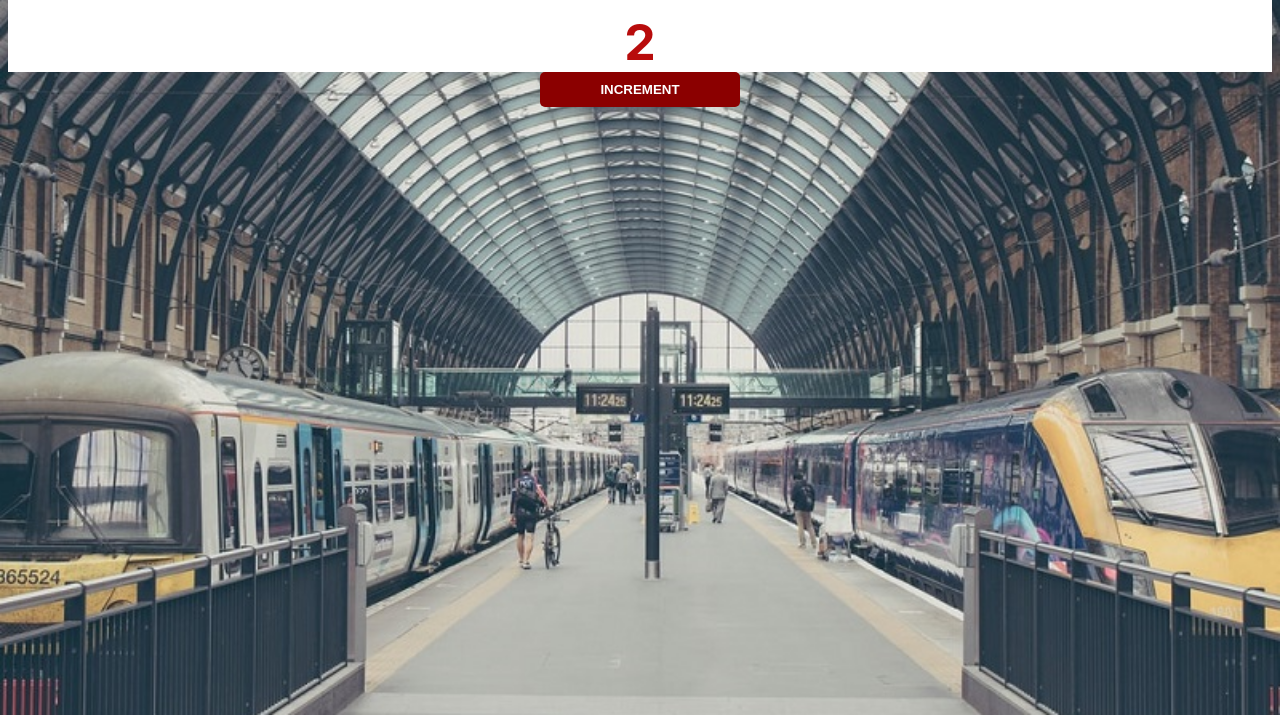
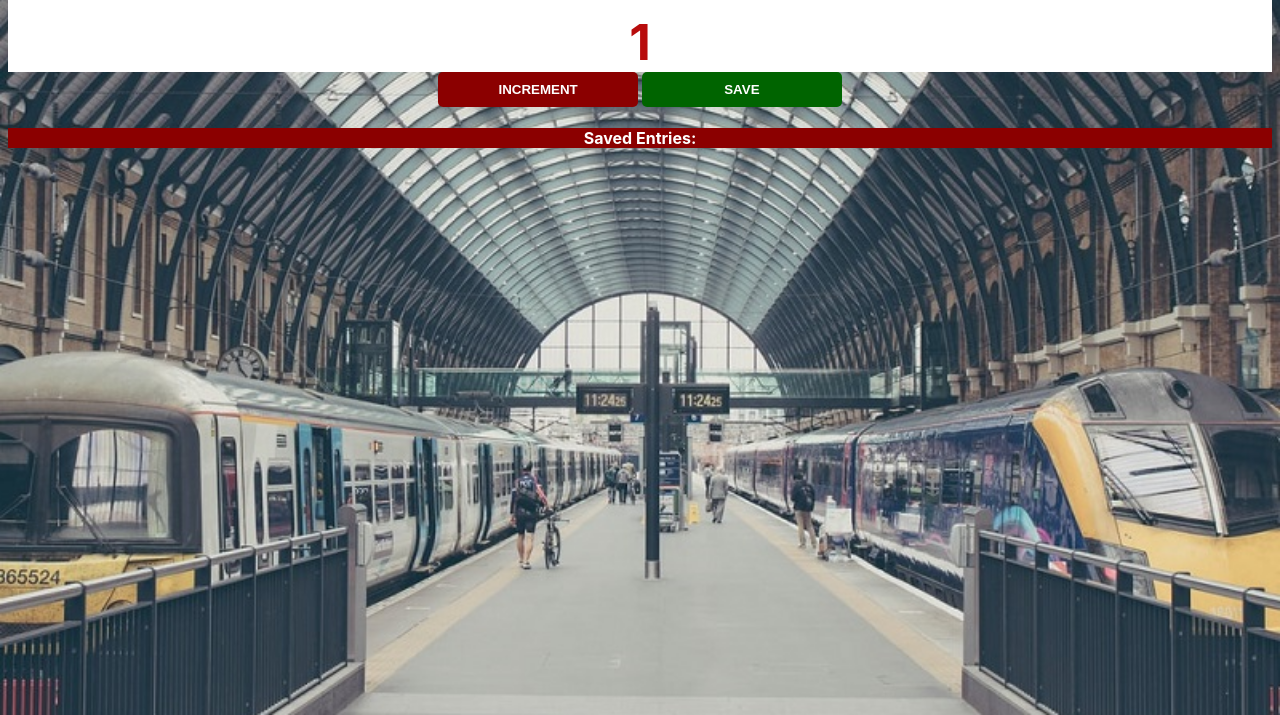
Before and after one commit to trome23/practice-JS-HTML-CSS, a plain HTML site: page PassengerCounterApp-Scrimba/index.html in a window 1280 px wide. Both pictures are taken after a click on the button "INCREMENT". Shown: the part 85-800 px from the top of the page. Drawn offline with Linux system fonts and the light colour scheme.

Commit message:
added saved entries feature

```diff
--- a/PassengerCounterApp-Scrimba/index.css
+++ b/PassengerCounterApp-Scrimba/index.css
@@ -37,3 +37,8 @@
 #save-btn {
     background: darkgreen;
 }
+
+#save-el {
+    color: white;
+    background: darkred;
+}
--- a/PassengerCounterApp-Scrimba/index.html
+++ b/PassengerCounterApp-Scrimba/index.html
@@ -9,6 +9,8 @@
         <h1>People Entered:</h1>
         <h2 id="count-el">0</h2>
         <button id = "increment-btn" onclick = "increment()">INCREMENT</button>
+        <button id = "save-btn" onclick = "save()">SAVE</button>
+        <p id="save-el">Saved Entries: </p>
         <script src="index.js"></script>
     </body>
 </html>
--- a/PassengerCounterApp-Scrimba/index.js
+++ b/PassengerCounterApp-Scrimba/index.js
@@ -1,13 +1,16 @@
 // // document.getElementById("count-el").innerText = 5
 
 let countEl = document.getElementById("count-el")
+let saveEl = document.getElementById("save-el")
 
-console.log(countEl)
-
-let count = 1
+let count = 0
 
 function increment() {
-    count = count + 1;
+    count += 1;
     countEl.innerText = count
-    console.log(count)
 }
+
+function save() {
+    let countStr = count + " - ";
+    saveEl.textContent += countStr
+}
```
